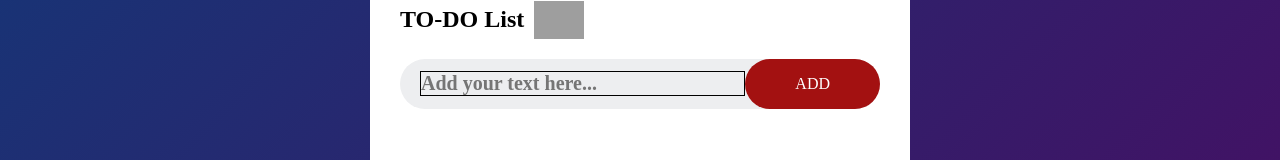
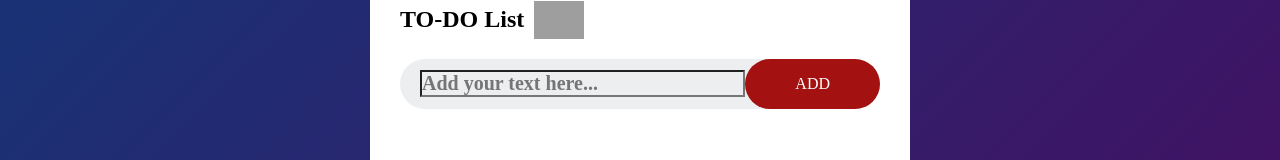
Before and after one commit to AMMULAPALLAVI/TO_DO-List, a plain HTML site: page index.html in a window 1280 px wide. Shown: the part 149-309 px from the top of the page. Drawn offline with Linux system fonts and the light colour scheme; grey boxes are pictures that could not be loaded.

Commit message:
Update style.css

```diff
--- a/style.css
+++ b/style.css
@@ -39,7 +39,6 @@
 }
 input{
     flex:1;
-    border:1px solid black;;
     outline: none;
     background:transparent;
     font-weight:bold;
```
